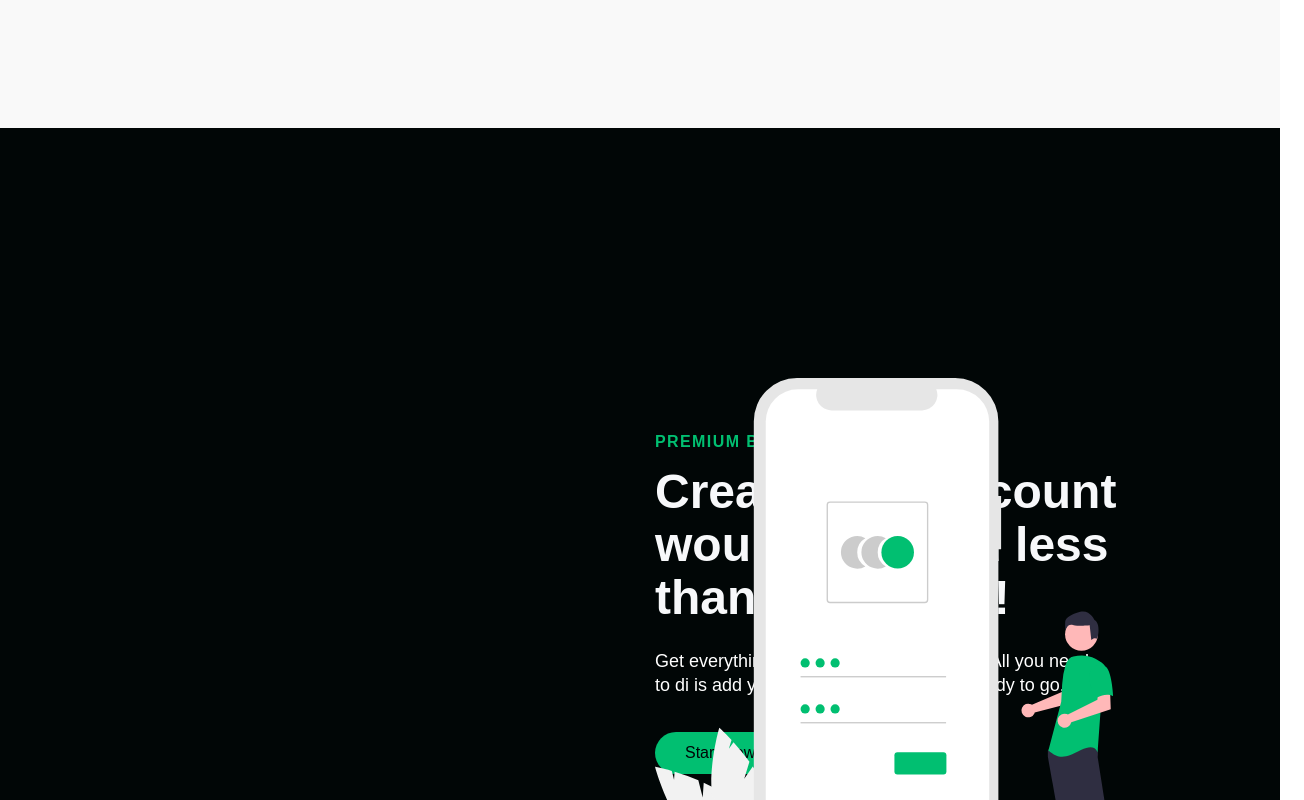
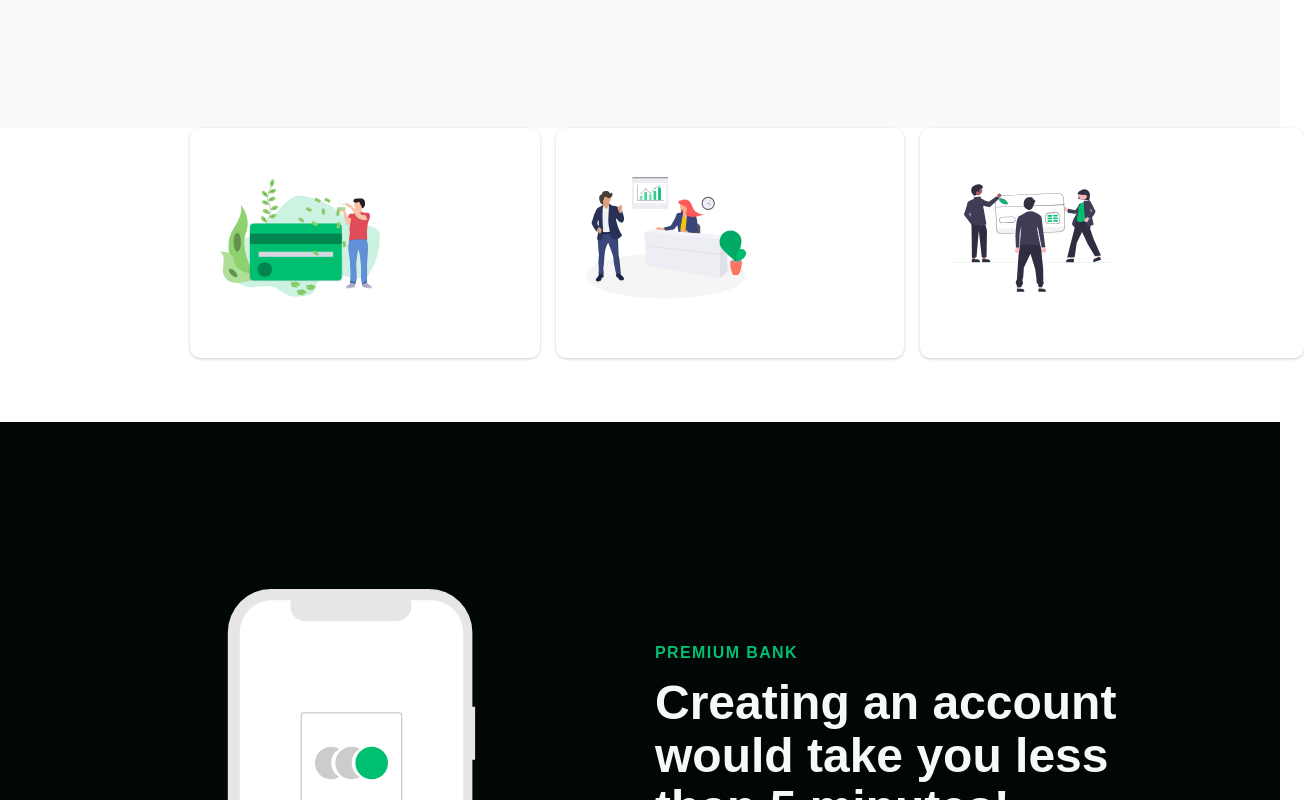
Before and after one commit to dr0er/banking-made-easy, a React (Create React App) app: page / in a window 1280 px wide. Shown: the part 2520-3320 px from the top of the page, 1304 px wide, since content can reach past the window. Built offline with nearby package versions, Linux system fonts and the light colour scheme; a web font is replaced by a local one.

Commit message:
Fix display, add styles

```diff
--- a/src/components/InfoSection/InfoElements.js
+++ b/src/components/InfoSection/InfoElements.js
@@ -26,7 +26,7 @@
   grid-auto-columns: minmax(auto, 1fr);
   align-items: center;
   grid-template-areas: ${({ imgStart }) =>
-    imgStart ? `"col2 col1"` : `"col 1 col 2"`};
+    imgStart ? `"col1 col2"` : `"col2 col1"`};
 
   @media screen and (max-width: 768px) {
     grid-template-areas: ${({ imgStart }) =>
--- /dev/null
+++ b/src/components/Services/ServicesElements.js
@@ -0,0 +1,81 @@
+import styled from "styled-components";
+
+export const ServicesContainer = styled.div`
+  height: 800px;
+  display: flex;
+  flex-direction: column;
+  justify-content: center;
+  align-items: center;
+  background: #010606;
+
+  @media screen and (max-width: 768px) {
+    height: 1100px;
+  }
+
+  @media screen and (max-width: 480px) {
+    height: 1300px;
+  }
+`;
+
+export const ServicesWrapper = styled.div`
+  max-width: 1000px;
+  margin: 0 auto;
+  display: grid;
+  grid-template-columns: 1fr 1fr 1fr;
+  align-items: center;
+  grid-gap: 16px;
+  padding: 0 50px;
+
+  @media screen and (max-width: 768px) {
+    grid-template-columns: 1fr 1fr;
+  }
+
+  @media screen and (max-width: 480px) {
+    grid-template-columns: 1fr;
+    padding: 20px;
+  }
+`;
+
+export const ServicesCard = styled.div`
+  background: #fff;
+  display: flex;
+  flex-direction: flex-start;
+  align-items: center;
+  border-radius: 10px;
+  max-height: 340px;
+  padding: 30px;
+  box-shadow: 0 1px 3px rgba(0, 0, 0, 0.2);
+  transition: all 0.2s ease-in-out;
+
+  &:hover {
+    transform: scale(1.02);
+    transition: all 0.2s ease-in-out;
+    cursor: pointer;
+  }
+`;
+
+export const ServicesIcon = styled.img`
+  height: 160px;
+  width: 160px;
+  margin-bottom: 10px;
+`;
+
+export const ServicesH1 = styled.h1`
+  font-size: 2.5rem;
+  color: #fff;
+  margin-bottom: 64px;
+
+  @media screen and (max-width: 480px) {
+    font-size: 2rem;
+  }
+`;
+
+export const ServicesH2 = styled.h2`
+  font-size: 1rem;
+  margin-bottom: 10px;
+`;
+
+export const ServicesP = styled.p`
+  font-size: 1rem;
+  text-align: center;
+`;
--- /dev/null
+++ b/src/components/Services/index.js
@@ -0,0 +1,47 @@
+import React from "react";
+import Icon1 from "../../images/svg-4.svg";
+import Icon2 from "../../images/svg-5.svg";
+import Icon3 from "../../images/svg-6.svg";
+import {
+  ServicesContainer,
+  ServicesH1,
+  ServicesH2,
+  ServicesWrapper,
+  ServicesIcon,
+  ServicesCard,
+  ServicesP,
+} from "./ServicesElements";
+
+const Services = () => {
+  return (
+    <ServicesContainer is="services">
+      <ServicesH1>
+        <ServicesWrapper>
+          <ServicesCard>
+            <ServicesIcon src={Icon1} />
+            <ServicesH2>Reduce expense</ServicesH2>
+            <ServicesP>
+              We help reduce your fees and increase your overall revenue.
+            </ServicesP>
+          </ServicesCard>
+          <ServicesCard>
+            <ServicesIcon src={Icon2} />
+            <ServicesH2>Virtual Offices</ServicesH2>
+            <ServicesP>
+              You can access our platform online anywhere in the world.
+            </ServicesP>
+          </ServicesCard>
+          <ServicesCard>
+            <ServicesIcon src={Icon3} />
+            <ServicesH2>Premium Benefits</ServicesH2>
+            <ServicesP>
+              Unlock our special membership card that returns 5% cash back.
+            </ServicesP>
+          </ServicesCard>
+        </ServicesWrapper>
+      </ServicesH1>
+    </ServicesContainer>
+  );
+};
+
+export default Services;
--- a/src/pages/index.js
+++ b/src/pages/index.js
@@ -7,6 +7,8 @@
   homeObjThree,
 } from "../components/InfoSection/Data";
 import Navbar from "../components/Navbar";
+import Services from "../components/Services";
+
 import Sidebar from "../components/Sidebar";
 
 const Home = () => {
@@ -23,6 +25,7 @@
       <HeroSection />
       <InfoSection {...homeObjOne} />
       <InfoSection {...homeObjTwo} />
+      <Services />
       <InfoSection {...homeObjThree} />
     </>
   );
```
